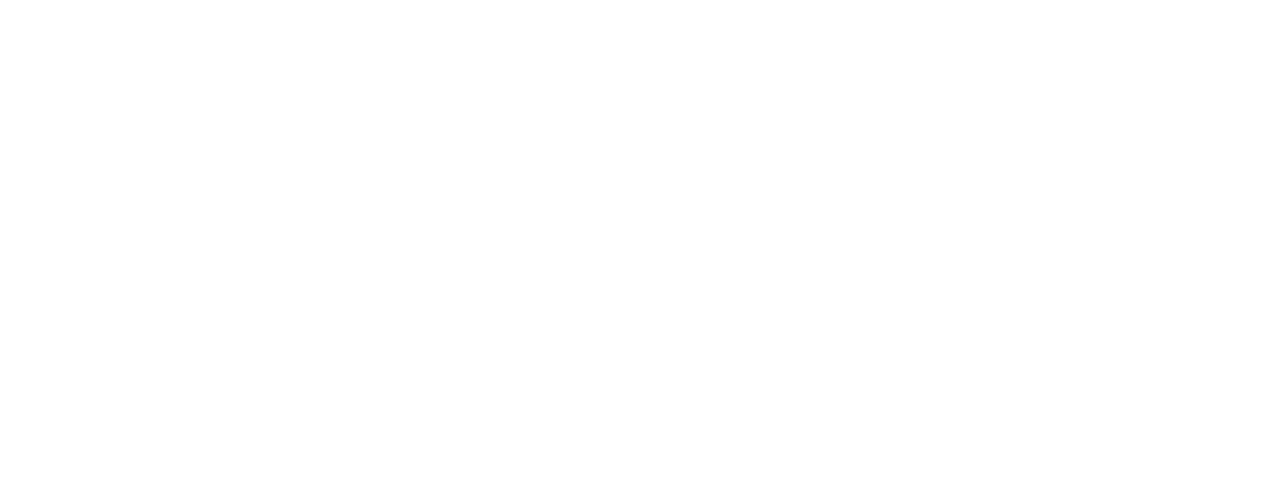
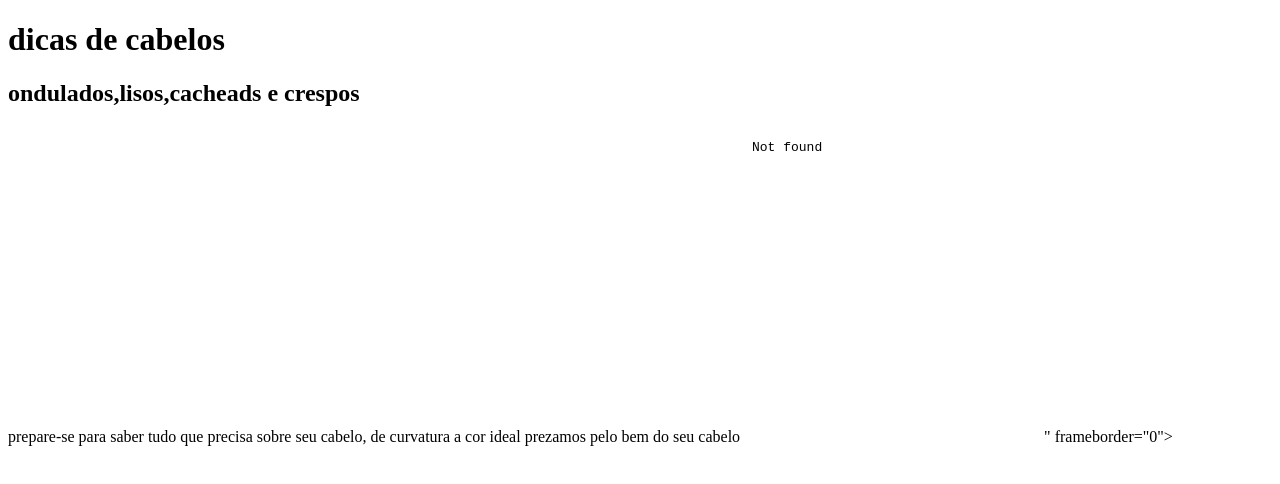
Before and after one commit to melkkz/dias-sobre-cabelo, a plain HTML site: page index.html in a window 1280 px wide. Drawn offline with Linux system fonts and the light colour scheme.

Commit message:
titulo,paragrafo e o link

```diff
--- a/index.html
+++ b/index.html
@@ -8,5 +8,11 @@
 </head>
 <body>
  <p></p>
-</body>
+ <h1> dicas de cabelos</h1>
+ <h2> ondulados,lisos,cacheads e crespos</h2>
+
+
+ <p> prepare-se para saber tudo que precisa sobre seu cabelo, de curvatura a cor ideal prezamos pelo bem do seu cabelo
+<iframe src="<iframe width="560" height="315" src="https://www.youtube.com/embed/VYbf9Dvj3FQ?si=V0Fa8_gebu7_A2hW" title="YouTube video player" frameborder="0" allow="accelerometer; autoplay; clipboard-write; encrypted-media; gyroscope; picture-in-picture; web-share" referrerpolicy="strict-origin-when-cross-origin" allowfullscreen></iframe>"
+ frameborder="0"></iframe>
 </html>
```
